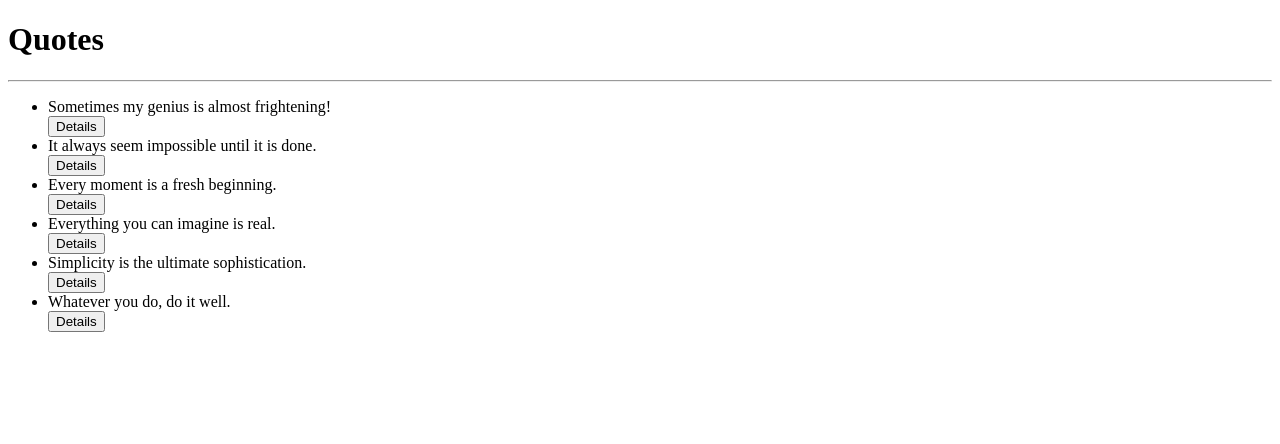
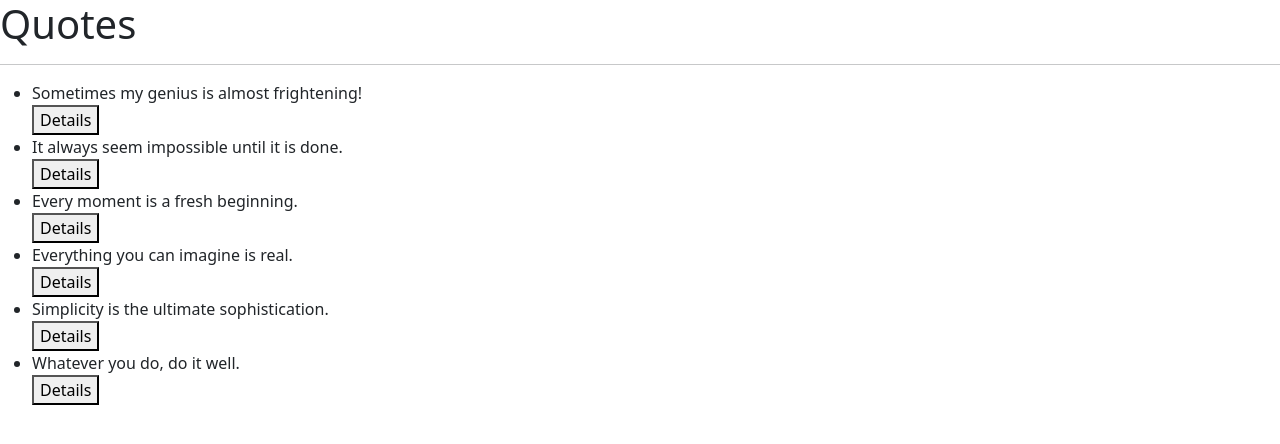
Before and after one commit to samwel-chege/Quotes, an Angular app: page / in a window 1280 px wide. Shown: the top 444 px of the page. Built offline with nearby package versions, Linux system fonts and the light colour scheme.

Commit message:
add bootstrap files

```diff
--- a/package.json
+++ b/package.json
@@ -18,6 +18,7 @@
     "@angular/platform-browser": "~12.1.2",
     "@angular/platform-browser-dynamic": "~12.1.2",
     "@angular/router": "~12.1.2",
+    "popper": "^1.0.1",
     "rxjs": "~6.6.0",
     "tslib": "^2.2.0",
     "zone.js": "~0.11.4"
--- a/src/styles.css
+++ b/src/styles.css
@@ -1 +1 @@
-/* You can add global styles to this file, and also import other style files */
+@import "~bootstrap/dist/css/bootstrap.css"
```
Also changed, not shown: 1 other file (tests, documents, lock files or other folders).
